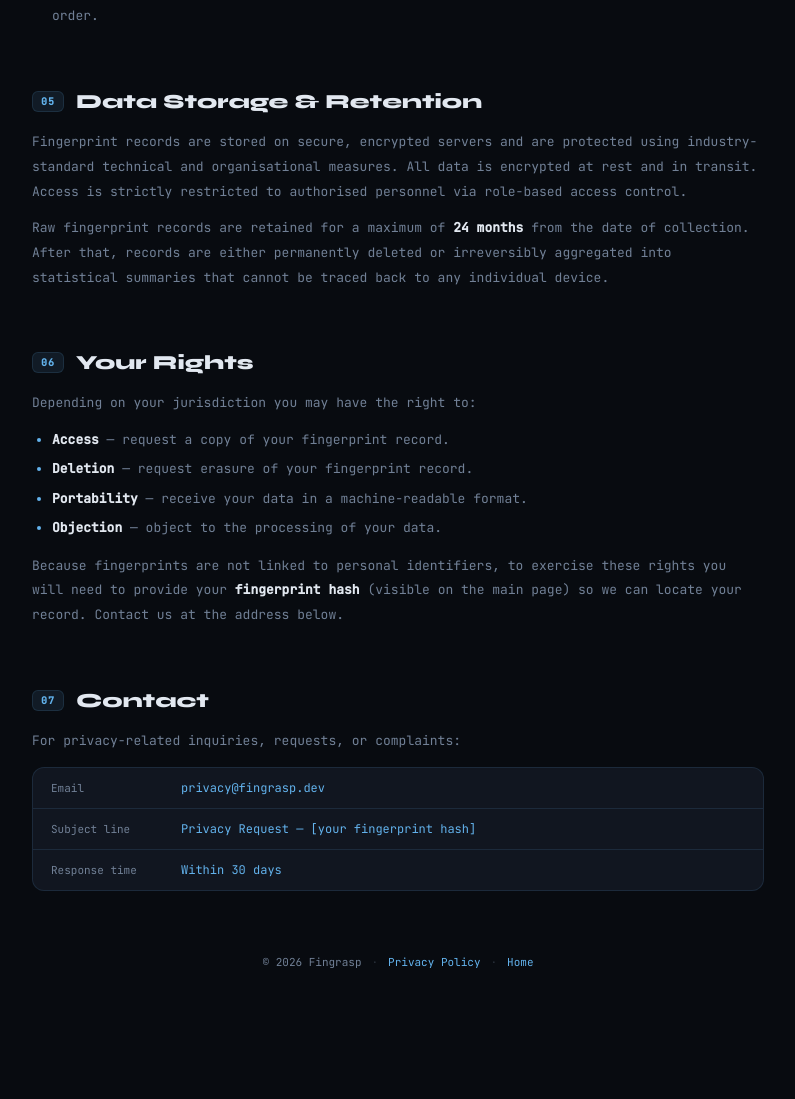
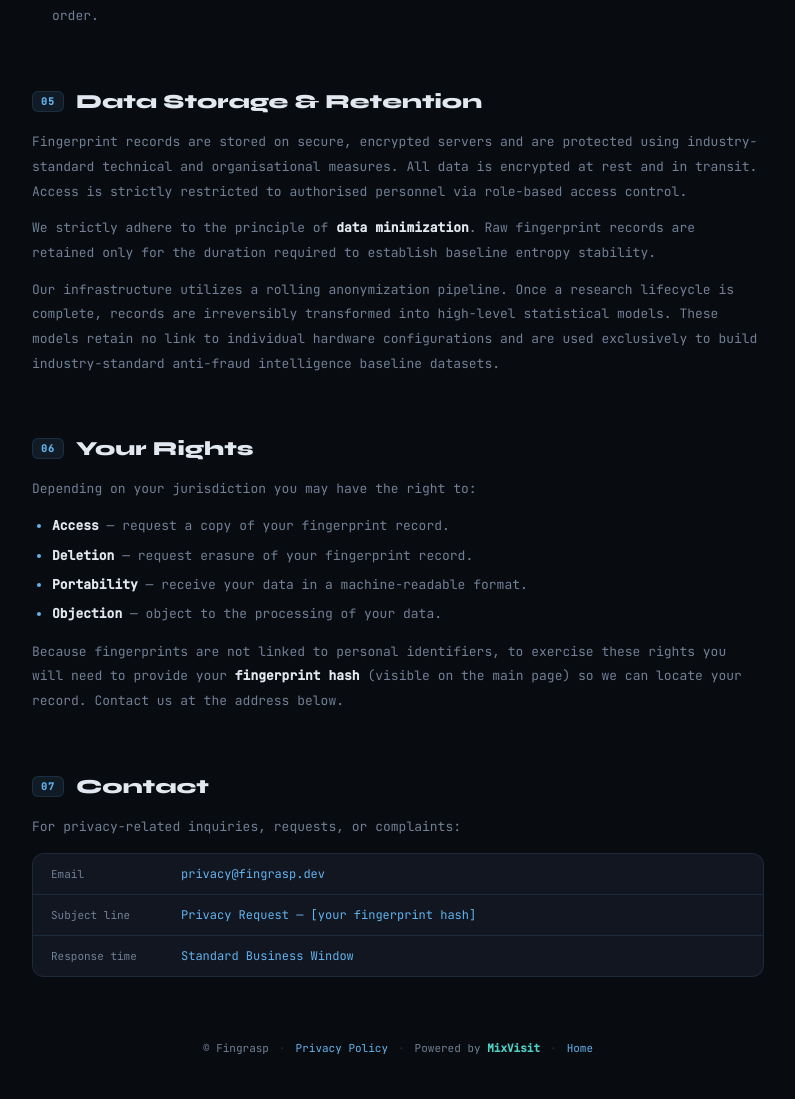
Before and after one commit to KrAsH-CoD3/Fingrasp, a FastAPI app: page /privacy in a window 1280 px wide. Shown: the part 2960-4059 px from the top of the page, without its empty margins (242-1037 px from the left). Before the commit the page ends 3928 px from the top, so only its background shows below. Run offline with FastAPI, Linux system fonts and the light colour scheme.

Commit message:
refactor: Update footer and privacy policy wording
Modify site footer and refresh privacy page content for clarity and branding.

- templates/base.html: remove hardcoded year in copyright, add "Powered by MixVisit" link and adjust footer separators.
- templates/privacy.html: replace effective/last-updated dates with Classification: PUBLIC and Document ID; rewrite data retention section to emphasize data minimization and a rolling anonymization pipeline that produces irreversible high-level statistical models; change contact response time label to "Standard Business Window".

These changes improve branding, clarify retention/anonymization practices, and update contact wording.

```diff
--- a/templates/base.html
+++ b/templates/base.html
@@ -45,9 +45,11 @@
 
     <footer class="site-footer">
       {% block footer %}
-      <span>© 2026 Fingrasp</span>
+      <span>© Fingrasp</span>
       <span class="footer-sep">·</span>
       <a href="/privacy">Privacy Policy</a>
+      <span class="footer-sep">·</span>
+      <span>Powered by <a href="https://www.mixvisit.com" target="_blank" style="color:var(--accent2);text-decoration:none;font-weight:600;">MixVisit</a></span>
       {% if request.path != '/' %}
       <span class="footer-sep">·</span>
       <a href="/">Home</a>
--- a/templates/privacy.html
+++ b/templates/privacy.html
@@ -11,7 +11,7 @@
 <div class="pp-hero">
   <div class="pp-tag">Legal</div>
   <h1>Privacy <em>Policy</em></h1>
-  <p class="pp-meta">Effective date: <strong>March 14, 2025</strong> &nbsp;·&nbsp; Last updated: <strong>March 14, 2026</strong></p>
+  <p class="pp-meta">Classification: <strong>PUBLIC</strong> &nbsp;·&nbsp; Document ID: <strong>PRV-FNGP-01</strong></p>
 </div>
 
 <div class="pp-toc">
@@ -180,9 +180,10 @@
       Access is strictly restricted to authorised personnel via role-based access control.
     </p>
     <p>
-      Raw fingerprint records are retained for a maximum of <strong>24 months</strong> from the date of
-      collection. After that, records are either permanently deleted or irreversibly aggregated into
-      statistical summaries that cannot be traced back to any individual device.
+      We strictly adhere to the principle of <strong>data minimization</strong>. Raw fingerprint records are retained only for the duration required to establish baseline entropy stability.
+    </p>
+    <p>
+      Our infrastructure utilizes a rolling anonymization pipeline. Once a research lifecycle is complete, records are irreversibly transformed into high-level statistical models. These models retain no link to individual hardware configurations and are used exclusively to build industry-standard anti-fraud intelligence baseline datasets.
     </p>
   </section>
 
@@ -208,7 +209,7 @@
     <div class="contact-block">
       <div class="contact-row"><span class="ck">Email</span><span class="cv">privacy@fingrasp.dev</span></div>
       <div class="contact-row"><span class="ck">Subject line</span><span class="cv">Privacy Request — [your fingerprint hash]</span></div>
-      <div class="contact-row"><span class="ck">Response time</span><span class="cv">Within 30 days</span></div>
+      <div class="contact-row"><span class="ck">Response time</span><span class="cv">Standard Business Window</span></div>
     </div>
   </section>
 
```
